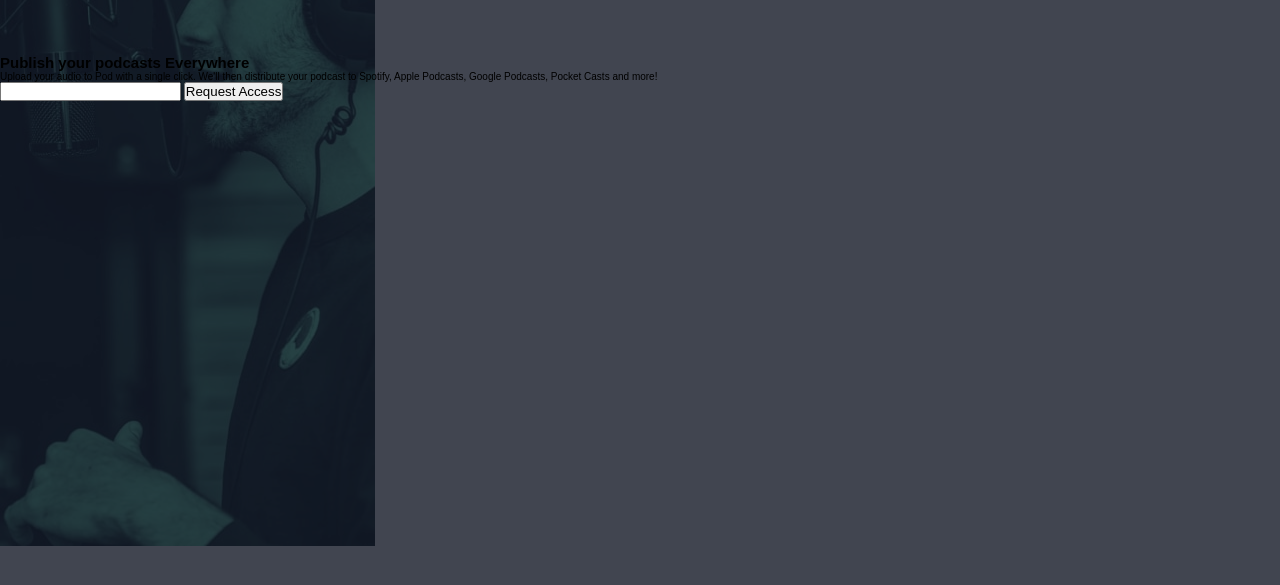
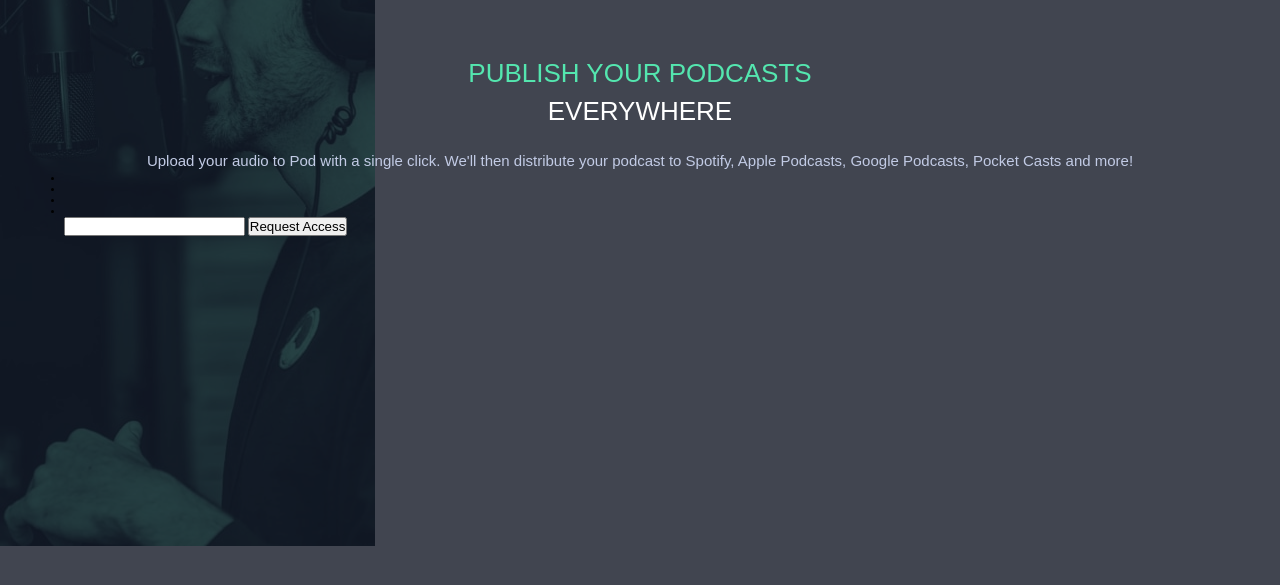
Before and after one commit to MisaBackEnd/PodRequest, a plain HTML site: page index.html in a window 1280 px wide. Shown: the part 121-706 px from the top of the page. Drawn offline with Linux system fonts and the light colour scheme; a web font is replaced by a local one.

Commit message:
[add] added hero text css

```diff
--- a/css/mobile.css
+++ b/css/mobile.css
@@ -36,3 +36,29 @@
 header .logo{
     margin: 0 auto;
 }
+
+main section{
+    padding: 0 5%;
+}
+
+.hero__text h1{
+    margin-bottom: 18px;
+    text-align: center;
+    color: #54E6AF;
+    text-transform: uppercase;
+    font-weight: 300;
+    font-size: 26px;
+    line-height: 38px;
+}
+
+.hero__text h1 span{
+    color: #FFFFFF;
+}
+
+.hero__text p{
+    text-align: center;
+    font-weight: 300;
+    font-size: 15px;
+    line-height: 25px;
+    color: #C2CBE5;
+}
--- a/index.html
+++ b/index.html
@@ -19,14 +19,21 @@
         </header>
         <main>
             <section class="hero__text">
-                <h1>Publish your podcasts <span>Everywhere</span></h1>
+                <h1>Publish your podcasts<br><span>Everywhere</span></h1>
                 <p>
                     Upload your audio to Pod with a single click. We'll then
                     distribute your podcast to Spotify, Apple Podcasts, Google
                     Podcasts, Pocket Casts and more!
                 </p>
             </section>
-            <section class="hero__platforms-logos"></section>
+            <section class="hero__platforms-logos">
+                <ul>
+                    <li><a href="#" class="hero__link spotify" target="_blank"></a></li>
+                    <li><a href="#" class="hero__link apple" target="_blank"></a></li>
+                    <li><a href="#" class="hero__link google" target="_blank"></a></li>
+                    <li><a href="#" class="hero__link pocket" target="_blank"></a></li>
+                </ul>
+            </section>
             <section class="hero__form">
                 <input type="email" name="email" id="email" />
                 <input type="submit" value="Request Access" />
```
